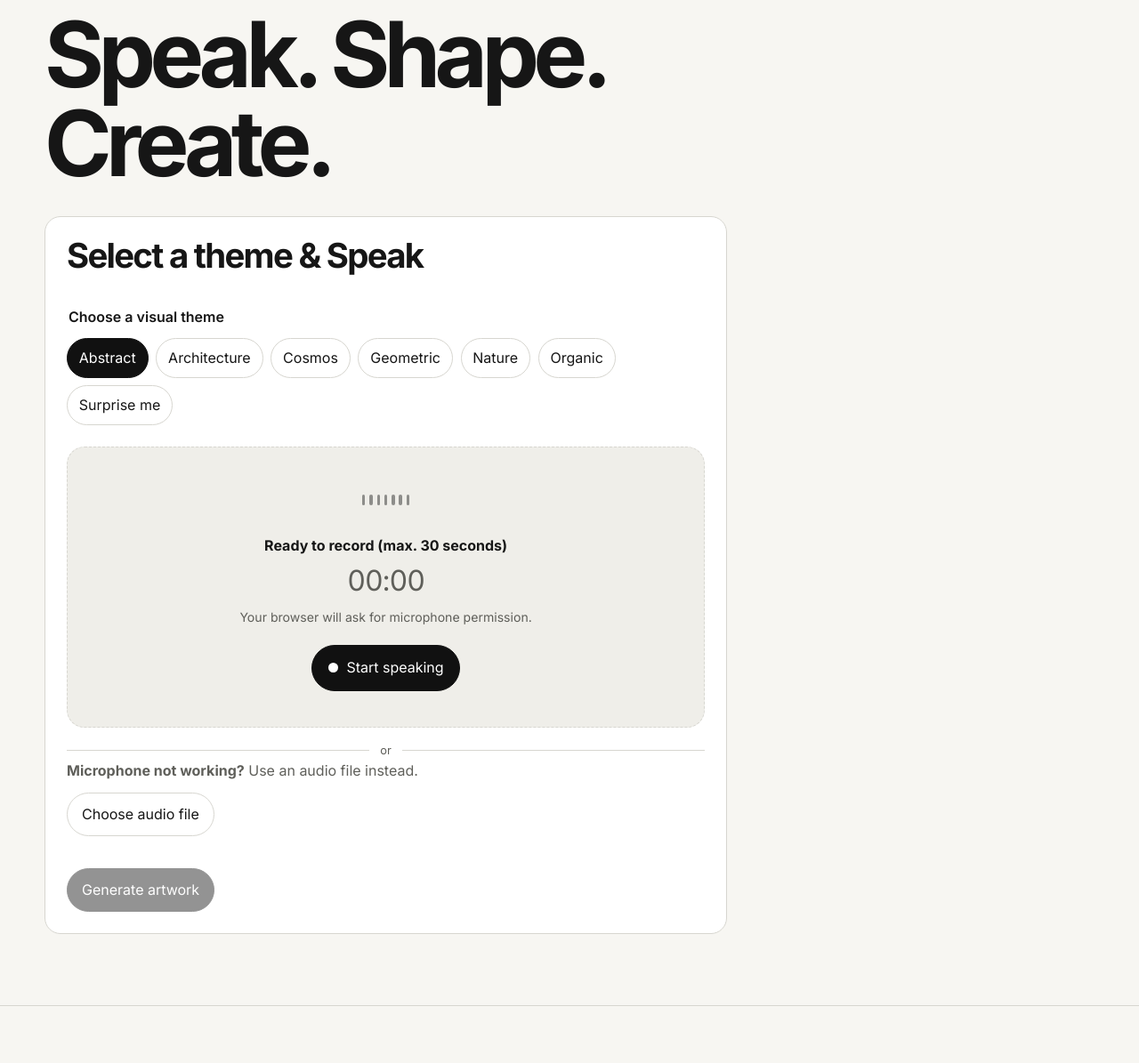
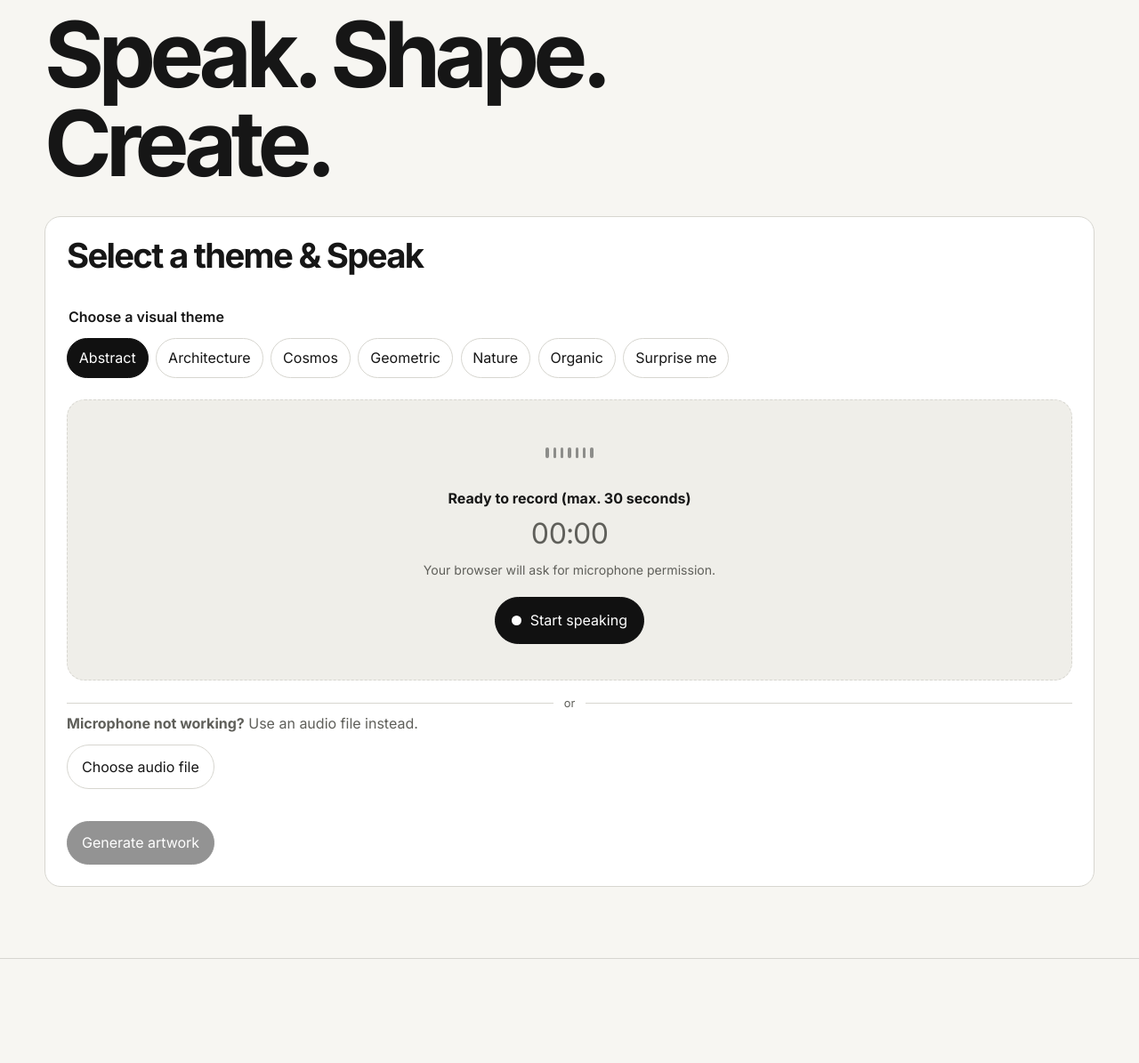
Before and after one commit to edimaudo/reotoi, a FastAPI app: page /app in a window 1280 px wide. Shown: the part 128-1323 px from the top of the page at 89% size. After the commit the page ends 1206 px from the top, so only its background shows below. Run offline with FastAPI, Linux system fonts and the light colour scheme.

Commit message:
Update styles.css

```diff
--- a/static/css/styles.css
+++ b/static/css/styles.css
@@ -338,7 +338,7 @@ p { color: var(--muted); }
 .creation-grid,
 .result-grid {
   display: grid;
-  grid-template-columns: minmax(0, 1.45fr) minmax(17rem, .75fr);
+  /*grid-template-columns: minmax(0, 1.45fr) minmax(17rem, .75fr);*/
   gap: 1rem;
   align-items: start;
 }
```
